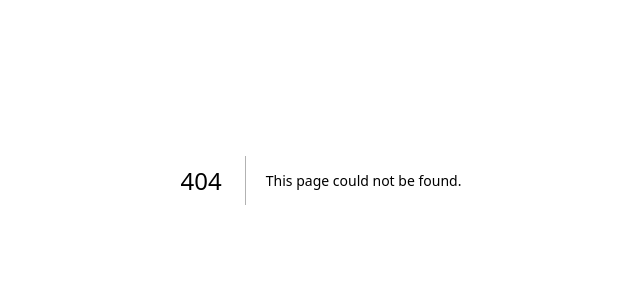
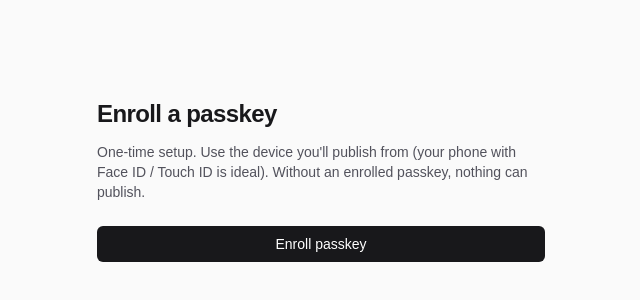
Before and after one commit to feRpicoral/indraft, a Next.js app: page /enroll in a window 1280 px wide. Before the commit this address had no page. Shown: the part 220-520 px from the top of the page, without its empty margins (319-959 px from the left). Built offline with nearby package versions, Linux system fonts and the light colour scheme.

Commit message:
feat(ui): add access page and passkey enroll page

```diff
--- /dev/null
+++ b/src/app/access/AccessClient.tsx
@@ -0,0 +1,51 @@
+'use client';
+
+import { useState } from 'react';
+
+type Status = 'idle' | 'sending' | 'sent' | 'error';
+
+export default function AccessClient() {
+  const [status, setStatus] = useState<Status>('idle');
+  const [count, setCount] = useState(0);
+  const [err, setErr] = useState<string | null>(null);
+
+  async function onClick() {
+    setStatus('sending');
+    setErr(null);
+    try {
+      const res = await fetch('/api/access/request', { method: 'POST' });
+      const json = (await res.json()) as { ok?: boolean; sent?: number; error?: string };
+      if (!res.ok || !json.ok) {
+        setStatus('error');
+        setErr(json.error ?? `failed (${res.status})`);
+        return;
+      }
+      setCount(json.sent ?? 0);
+      setStatus('sent');
+    } catch (e) {
+      setStatus('error');
+      setErr(String(e));
+    }
+  }
+
+  return (
+    <div className="mt-6 flex flex-col gap-3">
+      <button
+        type="button"
+        onClick={onClick}
+        disabled={status === 'sending'}
+        className="rounded-md bg-zinc-900 px-4 py-2 text-sm font-medium text-white hover:bg-zinc-800 disabled:opacity-50 dark:bg-white dark:text-black dark:hover:bg-zinc-100"
+      >
+        {status === 'sending' ? 'Sending…' : 'Email me the links'}
+      </button>
+      {status === 'sent' && (
+        <p className="text-sm text-emerald-600 dark:text-emerald-400">
+          Sent {count} link{count === 1 ? '' : 's'}. Check your inbox.
+        </p>
+      )}
+      {status === 'error' && err && (
+        <p className="text-sm text-red-600 dark:text-red-400">{err}</p>
+      )}
+    </div>
+  );
+}
--- /dev/null
+++ b/src/app/access/page.tsx
@@ -0,0 +1,22 @@
+import AccessClient from './AccessClient';
+
+export const metadata = {
+  title: 'InDraft — request review links',
+};
+
+export default function AccessPage() {
+  return (
+    <main className="flex min-h-dvh flex-col items-center justify-center bg-zinc-50 px-6 py-16 dark:bg-black">
+      <div className="w-full max-w-md">
+        <h1 className="text-2xl font-semibold tracking-tight text-zinc-900 dark:text-zinc-50">
+          Send me my review links
+        </h1>
+        <p className="mt-3 text-sm text-zinc-600 dark:text-zinc-400">
+          One click emails fresh single-use links for every pending draft to your configured
+          inbox. This page is safe: it can't expose anything and can't post.
+        </p>
+        <AccessClient />
+      </div>
+    </main>
+  );
+}
--- /dev/null
+++ b/src/app/enroll/EnrollClient.tsx
@@ -0,0 +1,66 @@
+'use client';
+
+import { useState } from 'react';
+import { startRegistration } from '@simplewebauthn/browser';
+
+type Status = 'idle' | 'starting' | 'verifying' | 'done' | 'error';
+
+export default function EnrollClient({ bootstrapToken }: { bootstrapToken: string | null }) {
+  const [status, setStatus] = useState<Status>('idle');
+  const [err, setErr] = useState<string | null>(null);
+
+  async function enroll() {
+    setStatus('starting');
+    setErr(null);
+    try {
+      const qs = bootstrapToken ? `?bootstrap=${encodeURIComponent(bootstrapToken)}` : '';
+      const optsRes = await fetch(`/api/auth/passkey/register/options${qs}`, {
+        method: 'POST',
+      });
+      if (!optsRes.ok) {
+        const msg = await optsRes.text();
+        throw new Error(`options ${optsRes.status}: ${msg}`);
+      }
+      const opts = await optsRes.json();
+      setStatus('verifying');
+      const attestation = await startRegistration({ optionsJSON: opts });
+      const verifyRes = await fetch('/api/auth/passkey/register/verify', {
+        method: 'POST',
+        headers: { 'Content-Type': 'application/json' },
+        body: JSON.stringify(attestation),
+      });
+      const verifyJson = (await verifyRes.json()) as { verified?: boolean };
+      if (!verifyRes.ok || !verifyJson.verified) {
+        throw new Error('verification failed');
+      }
+      setStatus('done');
+    } catch (e) {
+      setStatus('error');
+      setErr(String(e));
+    }
+  }
+
+  return (
+    <div className="mt-6 flex flex-col gap-3">
+      <button
+        type="button"
+        onClick={enroll}
+        disabled={status === 'starting' || status === 'verifying' || status === 'done'}
+        className="rounded-md bg-zinc-900 px-4 py-2 text-sm font-medium text-white hover:bg-zinc-800 disabled:opacity-50 dark:bg-white dark:text-black dark:hover:bg-zinc-100"
+      >
+        {status === 'starting' && 'Preparing…'}
+        {status === 'verifying' && 'Waiting for device…'}
+        {(status === 'idle' || status === 'error') && 'Enroll passkey'}
+        {status === 'done' && 'Enrolled ✓'}
+      </button>
+      {status === 'done' && (
+        <p className="text-sm text-emerald-600 dark:text-emerald-400">
+          Passkey registered. You can close this tab.
+        </p>
+      )}
+      {status === 'error' && err && (
+        <p className="text-sm text-red-600 dark:text-red-400">{err}</p>
+      )}
+    </div>
+  );
+}
--- /dev/null
+++ b/src/app/enroll/page.tsx
@@ -0,0 +1,27 @@
+import EnrollClient from './EnrollClient';
+
+export const metadata = {
+  title: 'InDraft — enroll passkey',
+};
+
+export default async function EnrollPage({
+  searchParams,
+}: {
+  searchParams: Promise<{ token?: string }>;
+}) {
+  const { token } = await searchParams;
+  return (
+    <main className="flex min-h-dvh flex-col items-center justify-center bg-zinc-50 px-6 py-16 dark:bg-black">
+      <div className="w-full max-w-md">
+        <h1 className="text-2xl font-semibold tracking-tight text-zinc-900 dark:text-zinc-50">
+          Enroll a passkey
+        </h1>
+        <p className="mt-3 text-sm text-zinc-600 dark:text-zinc-400">
+          One-time setup. Use the device you'll publish from (your phone with Face ID / Touch
+          ID is ideal). Without an enrolled passkey, nothing can publish.
+        </p>
+        <EnrollClient bootstrapToken={token ?? null} />
+      </div>
+    </main>
+  );
+}
--- a/src/app/page.tsx
+++ b/src/app/page.tsx
@@ -1,65 +1,22 @@
-import Image from "next/image";
+import Link from 'next/link';
 
 export default function Home() {
   return (
-    <div className="flex flex-col flex-1 items-center justify-center bg-zinc-50 font-sans dark:bg-black">
-      <main className="flex flex-1 w-full max-w-3xl flex-col items-center justify-between py-32 px-16 bg-white dark:bg-black sm:items-start">
-        <Image
-          className="dark:invert"
-          src="/next.svg"
-          alt="Next.js logo"
-          width={100}
-          height={20}
-          priority
-        />
-        <div className="flex flex-col items-center gap-6 text-center sm:items-start sm:text-left">
-          <h1 className="max-w-xs text-3xl font-semibold leading-10 tracking-tight text-black dark:text-zinc-50">
-            To get started, edit the page.tsx file.
-          </h1>
-          <p className="max-w-md text-lg leading-8 text-zinc-600 dark:text-zinc-400">
-            Looking for a starting point or more instructions? Head over to{" "}
-            <a
-              href="https://vercel.com/templates?framework=next.js&utm_source=create-next-app&utm_medium=appdir-template-tw&utm_campaign=create-next-app"
-              className="font-medium text-zinc-950 dark:text-zinc-50"
-            >
-              Templates
-            </a>{" "}
-            or the{" "}
-            <a
-              href="https://nextjs.org/learn?utm_source=create-next-app&utm_medium=appdir-template-tw&utm_campaign=create-next-app"
-              className="font-medium text-zinc-950 dark:text-zinc-50"
-            >
-              Learning
-            </a>{" "}
-            center.
-          </p>
-        </div>
-        <div className="flex flex-col gap-4 text-base font-medium sm:flex-row">
-          <a
-            className="flex h-12 w-full items-center justify-center gap-2 rounded-full bg-foreground px-5 text-background transition-colors hover:bg-[#383838] dark:hover:bg-[#ccc] md:w-[158px]"
-            href="https://vercel.com/new?utm_source=create-next-app&utm_medium=appdir-template-tw&utm_campaign=create-next-app"
-            target="_blank"
-            rel="noopener noreferrer"
-          >
-            <Image
-              className="dark:invert"
-              src="/vercel.svg"
-              alt="Vercel logomark"
-              width={16}
-              height={16}
-            />
-            Deploy Now
-          </a>
-          <a
-            className="flex h-12 w-full items-center justify-center rounded-full border border-solid border-black/[.08] px-5 transition-colors hover:border-transparent hover:bg-black/[.04] dark:border-white/[.145] dark:hover:bg-[#1a1a1a] md:w-[158px]"
-            href="https://nextjs.org/docs?utm_source=create-next-app&utm_medium=appdir-template-tw&utm_campaign=create-next-app"
-            target="_blank"
-            rel="noopener noreferrer"
-          >
-            Documentation
-          </a>
-        </div>
-      </main>
-    </div>
+    <main className="flex min-h-dvh flex-col items-center justify-center bg-zinc-50 px-6 py-16 dark:bg-black">
+      <div className="w-full max-w-md text-center">
+        <h1 className="text-3xl font-semibold tracking-tight text-zinc-900 dark:text-zinc-50">
+          InDraft
+        </h1>
+        <p className="mt-4 text-zinc-600 dark:text-zinc-400">
+          Personal LinkedIn post assistant. Drafts arrive via email; review and publish from
+          your phone with a passkey.
+        </p>
+        <p className="mt-6 text-sm text-zinc-500">
+          <Link href="/access" className="font-medium underline-offset-4 hover:underline">
+            Lost your review link?
+          </Link>
+        </p>
+      </div>
+    </main>
   );
 }
```
